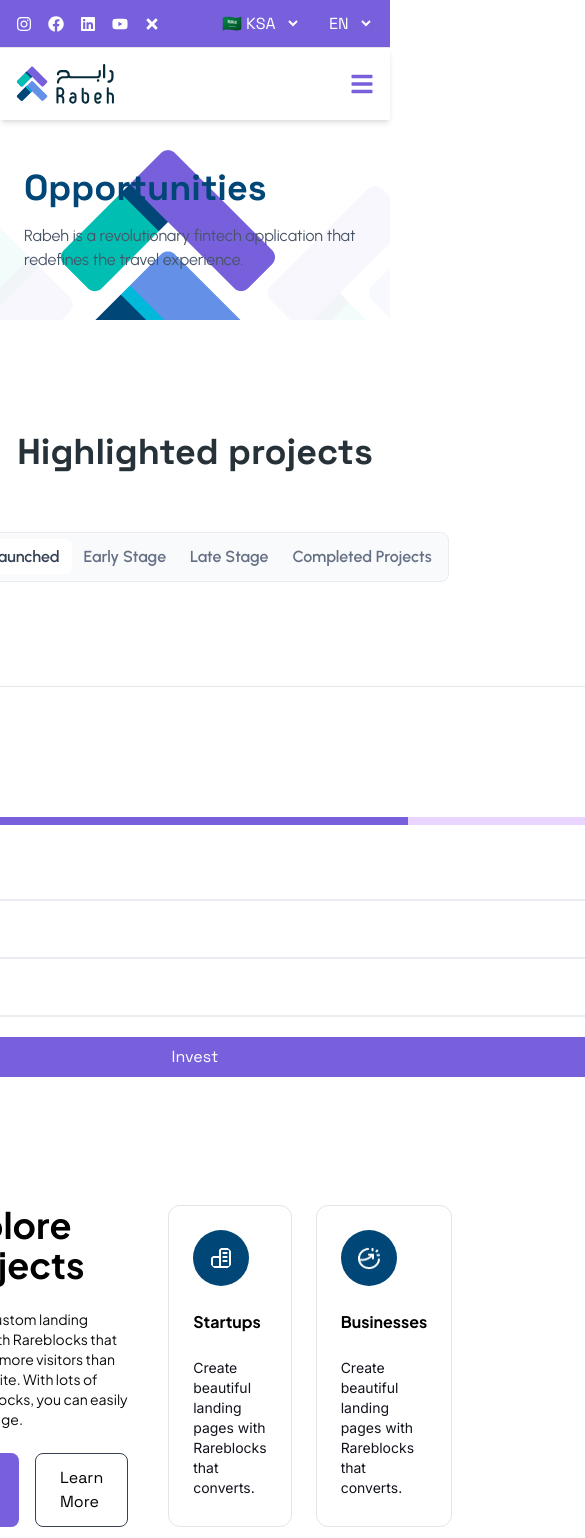
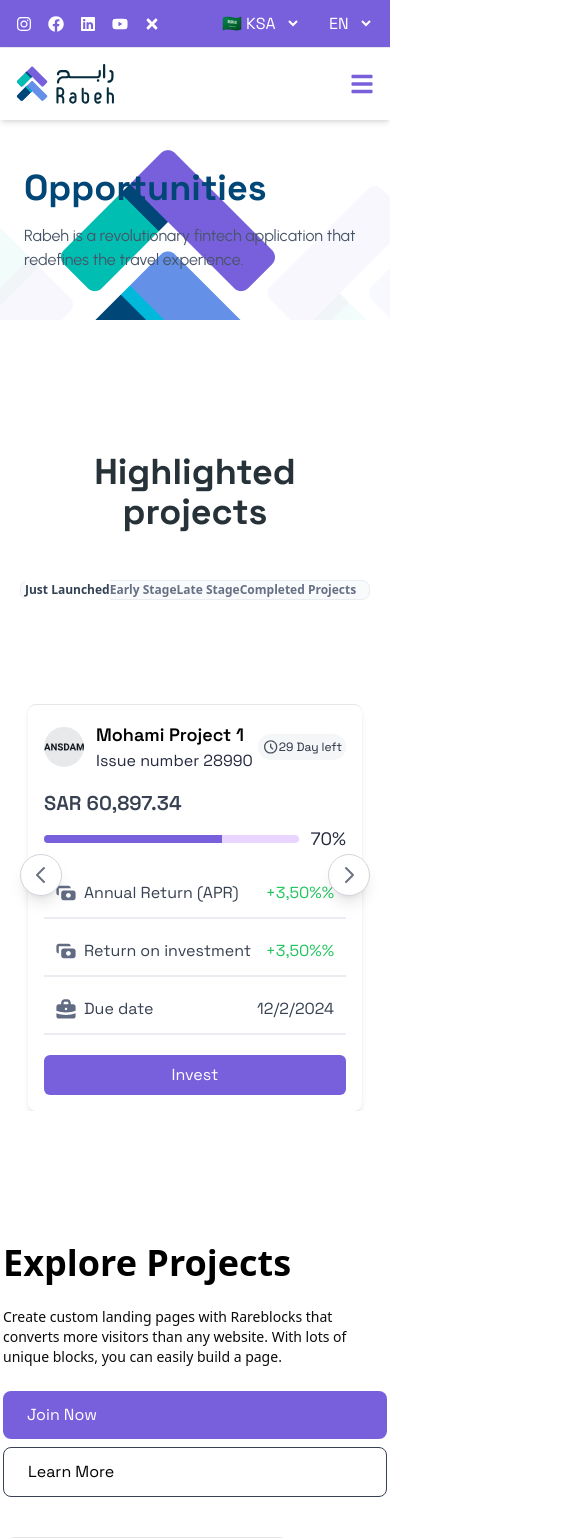
Before and after one commit to iamsayeeduddin/rabeh-web, a Next.js app: page /opportunities in a window 390 px wide. Shown: the top 1538 px of the page, 585 px wide, since content can reach past the window. Built offline with nearby package versions, Linux system fonts and the light colour scheme.

Commit message:
added reponsiveness in opportunities  page

```diff
--- a/src/app/about/page.jsx
+++ b/src/app/about/page.jsx
@@ -257,7 +257,7 @@ const Page = () => {
           </div>
           <div className="pt-8 w-full flex justify-center">
           <div
-          className={"flex-row w-full  md:mt-3 bg-[#F9FAFB] rounded-lg cursor-pointer md:w-fit px-1 md:py-3 font-semibold border border-[#EAECF0] text-[12px] p-5" + fonts.urbanist.className}
+          className={"flex-row w-full  md:mt-3 bg-[#F9FAFB] rounded-lg cursor-pointer md:w-fit px-1 md:py-3 font-semibold border border-[#EAECF0] md:text-[18px] text-[12px] p-5" + fonts.urbanist.className}
         >
           <span className={`md:px-3  py-2 rounded-md ${true ? "bg-white text-[#344054]" : "text-[#667085]"}`}>Just Launched</span>
           <span className={`md:px-3 py-2 rounded-md ${false ? "bg-white text-[#344054]" : "text-[#667085]"}`}>Early Stage</span>
--- a/src/app/opportunities/page.jsx
+++ b/src/app/opportunities/page.jsx
@@ -57,67 +57,143 @@ const Page = () => {
   ];
   return (
     <div>
-      <TitleHead title={"Opportunities"} desc={"Rabeh is a revolutionary fintech application that redefines the travel experience. "} />
-      <section className="flex flex-col items-center">
-        <div className="max-w-7xl py-28">
+      <TitleHead
+        title={"Opportunities"}
+        desc={
+          "Rabeh is a revolutionary fintech application that redefines the travel experience. "
+        }
+      />
+      <section className="flex flex-col items-center p-5 md:p-0" >
+        <div className="md:max-w-7xl w-full py-28 ">
           <div className="text-center">
-            <h5 className={"text-[#263238] font-bold text-4xl pb-4 " + fonts.spaceG.className}>Highlighted projects</h5>
+            <h5
+              className={
+                "text-[#263238] font-bold text-4xl pb-4 " +
+                fonts.spaceG.className
+              }
+            >
+              Highlighted projects
+            </h5>
           </div>
           <div className="pt-8 w-full flex justify-center">
             <div
               className={
-                "mt-3 bg-[#F9FAFB] rounded-lg cursor-pointer w-fit px-1 py-3 font-semibold border border-[#EAECF0] " + fonts.urbanist.className
+                "flex-row w-full  md:mt-3 bg-[#F9FAFB] rounded-lg cursor-pointer md:w-fit px-1 md:py-3 font-semibold border border-[#EAECF0] md:text-[18px] text-[12px] p-5" +
+                fonts.urbanist.className
               }
             >
-              <span className={`px-3 py-2 rounded-md ${true ? "bg-white text-[#344054]" : "text-[#667085]"}`}>Just Launched</span>
-              <span className={`px-3 py-2 rounded-md ${false ? "bg-white text-[#344054]" : "text-[#667085]"}`}>Early Stage</span>
-              <span className={`px-3 py-2 rounded-md ${false ? "bg-white text-[#344054]" : "text-[#667085]"}`}>Late Stage</span>
-              <span className={`px-3 py-2 rounded-md ${false ? "bg-white text-[#344054]" : "text-[#667085]"}`}>Completed Projects</span>
+              <span
+                className={`md:px-3  py-2 rounded-md ${
+                  true ? "bg-white text-[#344054]" : "text-[#667085]"
+                }`}
+              >
+                Just Launched
+              </span>
+              <span
+                className={`md:px-3 py-2 rounded-md ${
+                  false ? "bg-white text-[#344054]" : "text-[#667085]"
+                }`}
+              >
+                Early Stage
+              </span>
+              <span
+                className={`md:px-3 py-2 rounded-md ${
+                  false ? "bg-white text-[#344054]" : "text-[#667085]"
+                }`}
+              >
+                Late Stage
+              </span>
+              <span
+                className={`md:px-3 py-2 rounded-md ${
+                  false ? "bg-white text-[#344054]" : "text-[#667085]"
+                }`}
+              >
+                Completed Projects
+              </span>
             </div>
           </div>
-          <div className={"flex items-center justify-center pt-10 " + fonts.spaceG.className}>
+          <div
+            className={
+              "flex items-center justify-center pt-10 " + fonts.spaceG.className
+            }
+          >
             <CardSlider cards={cards} />
           </div>
         </div>
       </section>
-      <section className={"flex flex-col items-center " + fonts.plusJakarta.className}>
-        <div className="max-w-7xl flex gap-10">
+      <section
+        className={"flex flex-col items-center md:p-0 p-5" + fonts.plusJakarta.className}
+      >
+        <div className="md:max-w-7xl flex flex-col md:flex-row gap-10">
           <div className="max-w-96">
             <h5 className="font-bold text-4xl">Explore Projects</h5>
             <p className="text-[#0B0B0B] text-sm py-6">
-              Create custom landing pages with Rareblocks that converts more visitors than any website. With lots of unique blocks, you can easily
-              build a page.
+              Create custom landing pages with Rareblocks that converts more
+              visitors than any website. With lots of unique blocks, you can
+              easily build a page.
             </p>
-            <div className={"flex space-x-4 " + fonts.spaceG.className}>
-              <Link href={"/under-construction"} className="bg-primary text-white px-6 py-3 rounded-lg hover:bg-primary-light">
+            <div
+              className={
+                "flex flex-col md:flex-row space-y-2 md:space-x-4 " +
+                fonts.spaceG.className
+              }
+            >
+              <Link
+                href={"/under-construction"}
+                className="bg-primary text-white px-6 py-3 rounded-lg hover:bg-primary-light"
+              >
                 Join Now
               </Link>
-              <Link href={"/under-construction"} className="  text-black px-6 py-3 border border-gray-700 rounded-lg hover:bg-gray-200 ">
+              <Link
+                href={"/under-construction"}
+                className="  text-black px-6 py-3 border border-gray-700 rounded-lg hover:bg-gray-200 "
+              >
                 Learn More
               </Link>
             </div>
           </div>
-          <div className="flex gap-6">
+          <div className="flex flex-col md:flex-row gap-6">
             <div className="flex flex-col items-start gap-6 p-6 border border-[#E4E4E7] rounded-xl max-w-72">
-              <img className="w-14 h-14 bg-[#004677] p-4 rounded-full" src="/assets/building-06.png" />
+              <img
+                className="w-14 h-14 bg-[#004677] p-4 rounded-full"
+                src="/assets/building-06.png"
+              />
               <h5 className="font-bold">Startups</h5>
-              <p className={"text-[#12141D] text-sm " + fonts.inter.className}>Create beautiful landing pages with Rareblocks that converts.</p>
+              <p className={"text-[#12141D] text-sm " + fonts.inter.className}>
+                Create beautiful landing pages with Rareblocks that converts.
+              </p>
             </div>
             <div className="flex flex-col items-start gap-6 p-6 border border-[#E4E4E7] rounded-xl max-w-72">
-              <img className="w-14 h-14 bg-[#004677] p-4 rounded-full" src="/assets/chart-breakout-circle.png" />
+              <img
+                className="w-14 h-14 bg-[#004677] p-4 rounded-full"
+                src="/assets/chart-breakout-circle.png"
+              />
               <h5 className="font-bold">Businesses</h5>
-              <p className={"text-[#12141D] text-sm " + fonts.inter.className}>Create beautiful landing pages with Rareblocks that converts.</p>
+              <p className={"text-[#12141D] text-sm " + fonts.inter.className}>
+                Create beautiful landing pages with Rareblocks that converts.
+              </p>
             </div>
           </div>
         </div>
       </section>
-      <section className="flex flex-col items-center">
-        <div className="max-w-7xl py-28">
+      <section className="flex flex-col items-center md:p-0 p-5">
+        <div className="md:max-w-7xl w-full py-28">
           <div className="text-center">
-            <h5 className={"text-[#263238] font-bold text-4xl pb-4 " + fonts.spaceG.className}>New projects</h5>
+            <h5
+              className={
+                "text-[#263238] font-bold text-4xl pb-4 " +
+                fonts.spaceG.className
+              }
+            >
+              New projects
+            </h5>
           </div>
 
-          <div className={"flex items-center justify-center pt-10 " + fonts.spaceG.className}>
+          <div
+            className={
+              "flex items-center justify-center pt-10 " + fonts.spaceG.className
+            }
+          >
             <CardSlider cards={cards} />
           </div>
         </div>
--- a/src/components/Navbar.jsx
+++ b/src/components/Navbar.jsx
@@ -214,7 +214,9 @@ const Navbar = () => {
             onClick={toggleDropdown}
             className="text-gray-700 hover:text-primary flex items-center"
           >
-            Opportunities
+          <Link href="/opportunities" className="text-gray-700 hover:text-primary">
+          Opportunities
+        </Link>
             <span
               className={`ml-2 transform transition-transform duration-200 ${dropdownOpen ? "rotate-180" : ""}`}
             >
@@ -288,7 +290,9 @@ const Navbar = () => {
         onClick={toggleDropdown}
         className="text-gray-700 hover:text-primary flex items-center justify-between w-full"
       >
-        Opportunities
+      <Link href="/opportunities" className="text-gray-700 hover:text-primary">
+          Opportunities
+        </Link>
         <span
           className={`ml-2 transform transition-transform duration-200 ${
             dropdownOpen ? "rotate-180" : ""
```
